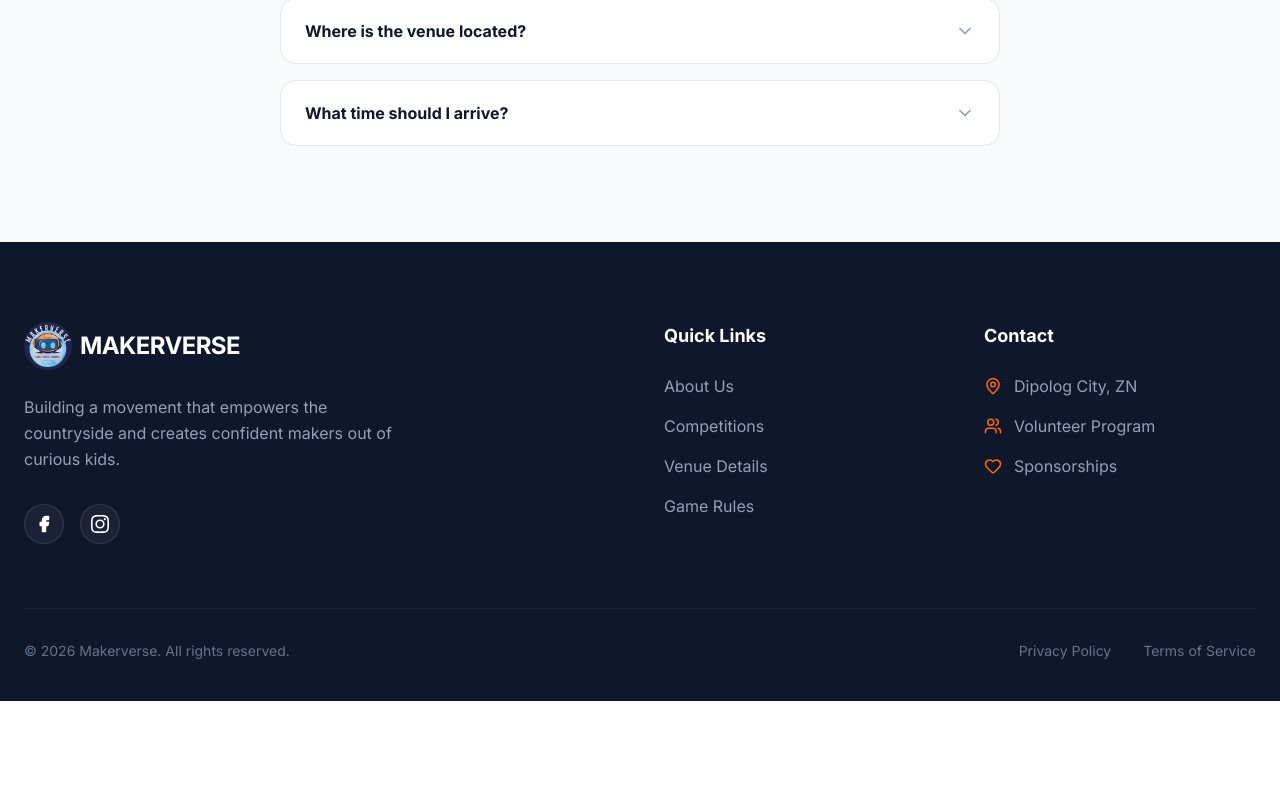
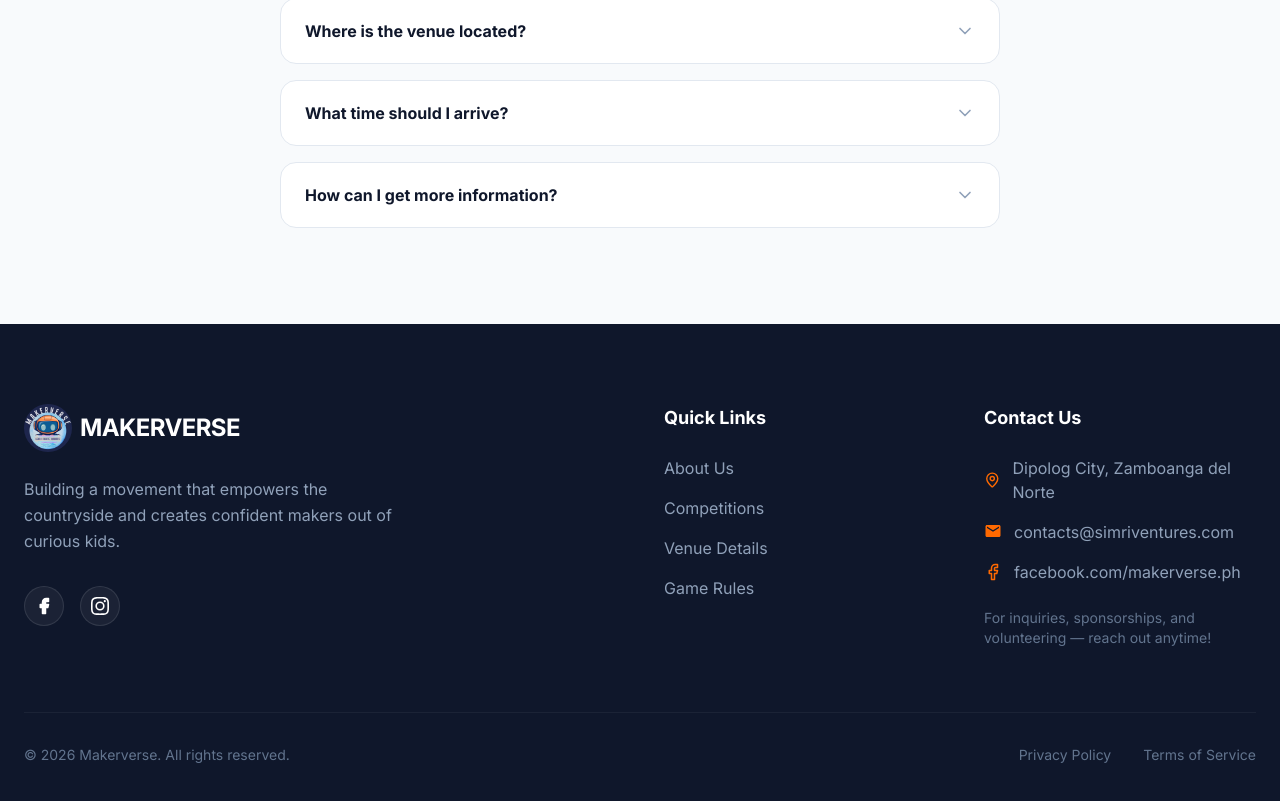
Before and after one commit to makerverse-ph/2026-robotics-festival, a React (Vite) app: page / in a window 1280 px wide. Shown: the part 6027-6828 px from the top of the page. Before the commit the page ends 6728 px from the top, so only its background shows below. Built offline with nearby package versions, Linux system fonts and the light colour scheme; a web font is replaced by a local one.

Commit message:
Add contact details: email + Facebook in footer and FAQ

```diff
--- a/src/App.tsx
+++ b/src/App.tsx
@@ -590,6 +590,10 @@ const FAQ = () => {
     {
       question: "What time should I arrive?",
       answer: "Doors open at 7:30 AM for registration and robot inspection. We recommend arriving early to ensure your robot passes inspection before the opening remarks at 8:20 AM."
+    },
+    {
+      question: "How can I get more information?",
+      answer: "Send us a message on our Facebook page (facebook.com/makerverse.ph) or email us at contacts@simriventures.com. We're happy to answer any questions about the event, registration, or competitions."
     }
   ];
 
@@ -674,21 +678,22 @@ const Footer = () => {
           </div>
 
           <div>
-            <h5 className="font-bold text-lg mb-6">Contact</h5>
+            <h5 className="font-bold text-lg mb-6">Contact Us</h5>
             <ul className="space-y-4 text-slate-400">
               <li className="flex items-center gap-3">
                 <MapPin size={18} className="text-orange-500" />
-                <span>Dipolog City, ZN</span>
+                <span>Dipolog City, Zamboanga del Norte</span>
+              </li>
+              <li className="flex items-start gap-3">
+                <svg viewBox="0 0 24 24" fill="currentColor" className="w-[18px] h-[18px] text-orange-500 flex-shrink-0 mt-0.5"><path d="M20 4H4c-1.1 0-2 .9-2 2v12c0 1.1.9 2 2 2h16c1.1 0 2-.9 2-2V6c0-1.1-.9-2-2-2zm0 4l-8 5-8-5V6l8 5 8-5v2z"/></svg>
+                <a href="mailto:contacts@simriventures.com" className="hover:text-white transition-colors">contacts@simriventures.com</a>
               </li>
               <li className="flex items-center gap-3">
-                <Users size={18} className="text-orange-500" />
-                <span>Volunteer Program</span>
-              </li>
-              <li className="flex items-center gap-3">
-                <Heart size={18} className="text-orange-500" />
-                <span>Sponsorships</span>
+                <Facebook size={18} className="text-orange-500" />
+                <a href="https://www.facebook.com/makerverse.ph" target="_blank" rel="noopener noreferrer" className="hover:text-white transition-colors">facebook.com/makerverse.ph</a>
               </li>
             </ul>
+            <p className="text-slate-500 text-sm mt-6">For inquiries, sponsorships, and volunteering — reach out anytime!</p>
           </div>
         </div>
 
```
